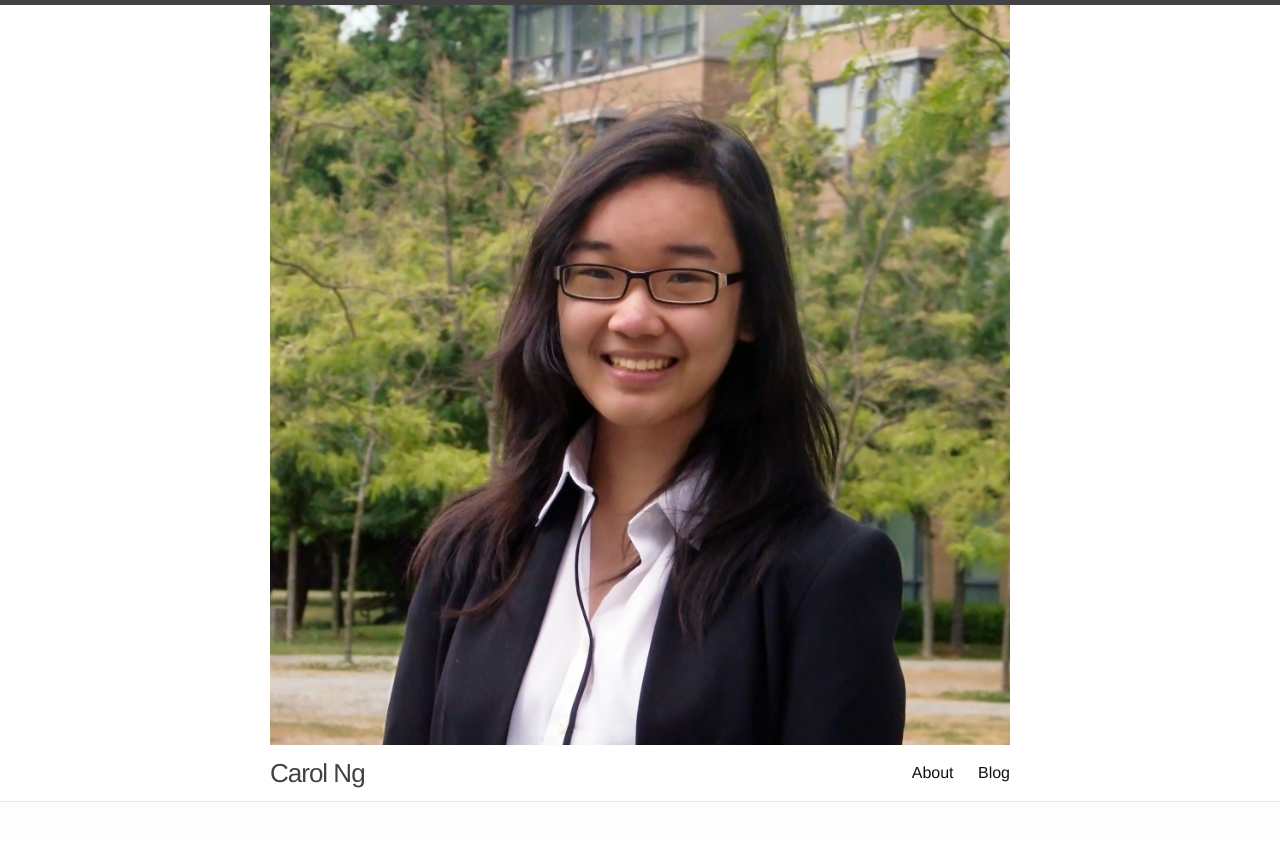
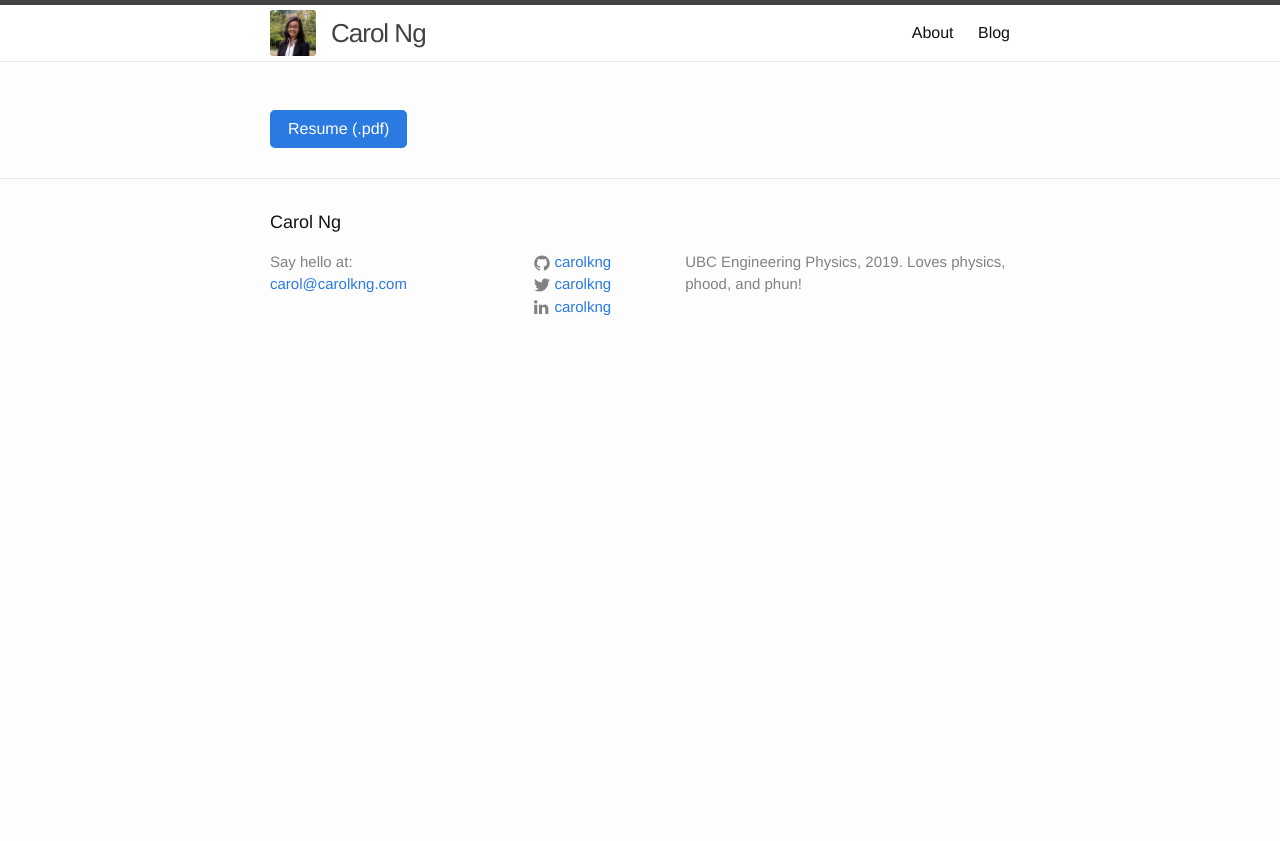
Before and after one commit to carol-ng/carol-ng.github.io, a Jekyll site: the page built from about.md, in a window 1280 px wide. Shown: the top 841 px of the page. Built offline with Jekyll 4.4.1, drawn with Linux system fonts in a browser that asks for light colours.

Commit message:
Style header photo and post links

```diff
--- a/_sass/minima.scss
+++ b/_sass/minima.scss
@@ -6,6 +6,7 @@
 $small-font-size:  $base-font-size * 0.875 !default;
 $base-line-height: 1.5 !default;
 
+$nudge:            10px !default;
 $spacing-unit:     30px !default;
 $header-height:    56px !default;
 
@@ -38,7 +39,7 @@
 
 // Support vendor prefixes for transitions like so:
 // a {
-//   @include transition(background-color 0.5s color 2s)
+//   @include transition(all .2s)
 // }
 //
 //
--- a/_sass/minima/_base.scss
+++ b/_sass/minima/_base.scss
@@ -111,7 +111,7 @@
 .button {
   background-color: $brand-color;
   border: 2px solid $brand-color;
-  color: white;
+  color: #fff;
   border-radius: 5px;
   display: inline-block;
   padding: 0.3em 1em;
@@ -119,12 +119,15 @@
   margin: 1.5rem 0 0rem 0;
   @include transition(all .2s);
 
-  &:hover {
+  &:hover, &:hover:visited {
     color: $brand-color;
-    background-color: white;
+    background-color: #fff;
+  }
+
+  &:visited {
+    color: #fff;
   }
 }
-
 
 /**
  * Blockquotes
--- a/_sass/minima/_layout.scss
+++ b/_sass/minima/_layout.scss
@@ -4,7 +4,7 @@
 .site-header {
   border-top: 5px solid $grey-color-dark;
   border-bottom: 1px solid $grey-color-light;
-  background-color: white;
+  background-color: #fff;
   min-height: $header-height;
   width: 100%;
 
@@ -14,6 +14,18 @@
 
 .site-header-space {
   min-height: $header-height;
+}
+
+.site-avatar {
+  float: left;
+  width: $header-height - $nudge;
+  height: $header-height - $nudge;
+  margin-top: $nudge / 2;
+  margin-right: 1.5 * $nudge;
+
+  & img {
+    border-radius: 3px;
+  }
 }
 
 .site-title {
@@ -254,4 +266,15 @@
       font-size: 18px;
     }
   }
+
+  a {
+    border-bottom: 1px dotted $brand-color;
+    @include transition(all .2s);
+
+    &:hover, &:focus {
+      background: $brand-color;
+      color: #fff;
+      text-decoration: none;
+    }
+  }
 }
```
